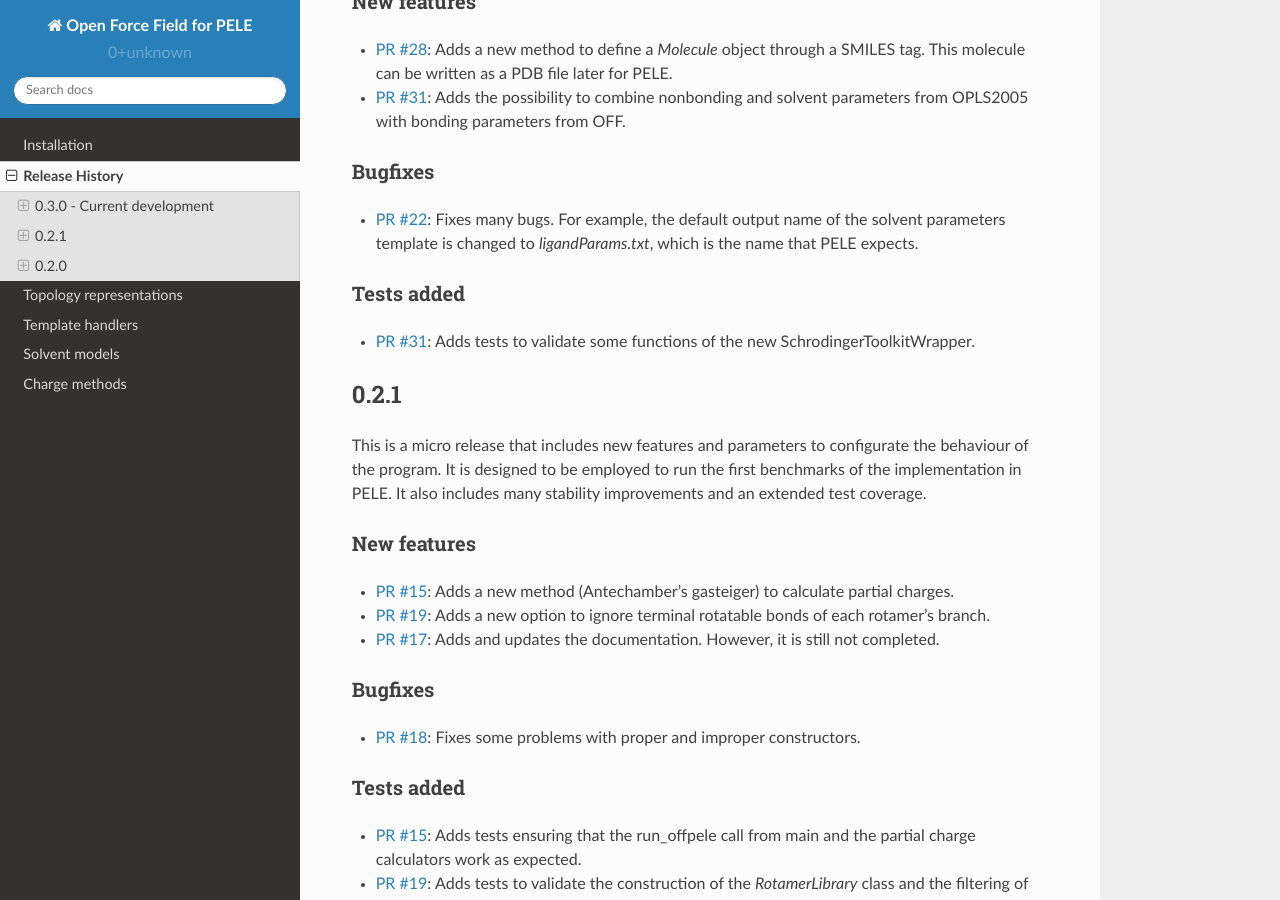
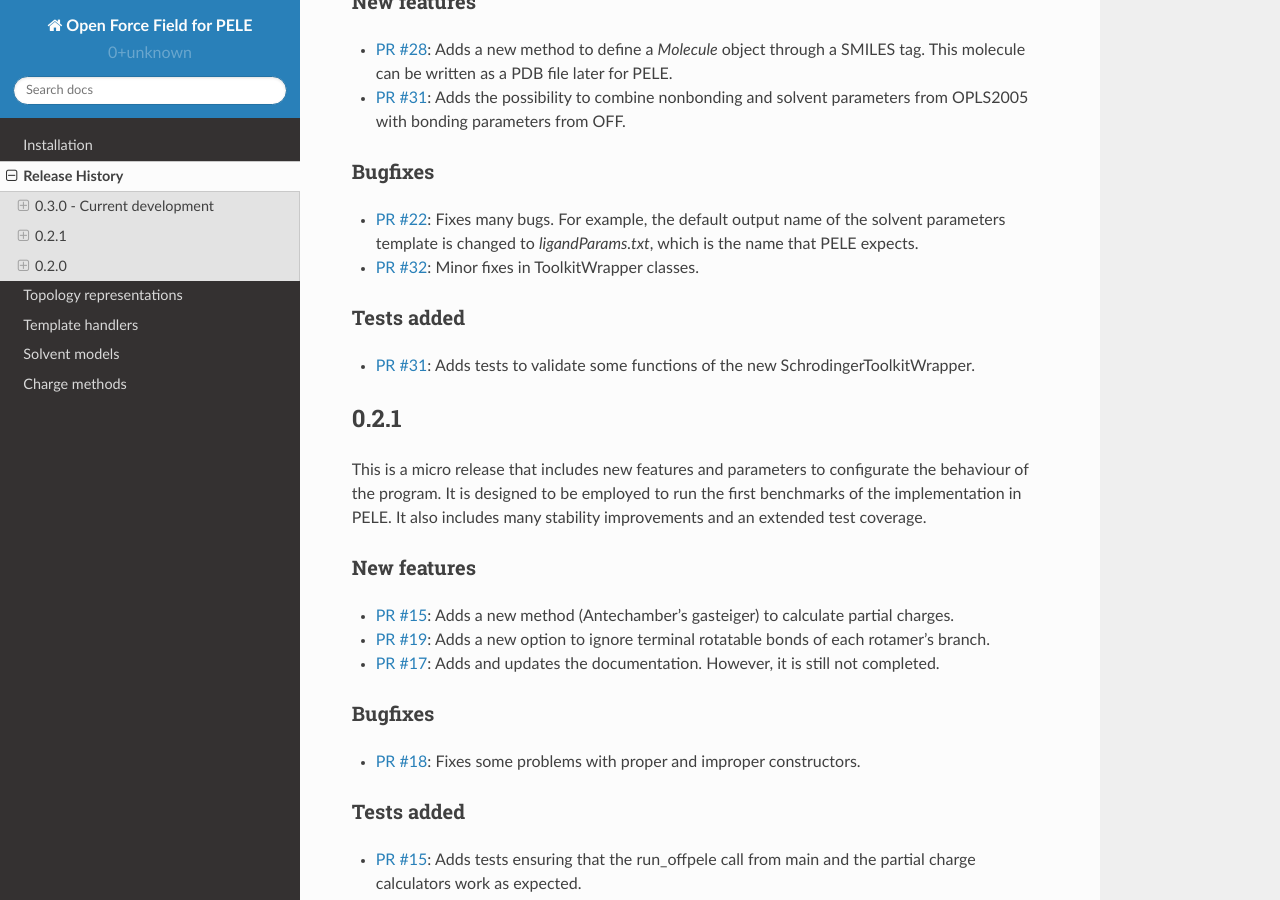
Before and after one commit to martimunicoy/peleffy, a Sphinx documentation site: the page built from docs/releasehistory.rst, in a window 1280 px wide and 900 px high, scrolled down 520 px. Built offline with Sphinx 7.4.7 and the Read the Docs theme 2.0.0, drawn with Linux system fonts in a browser that asks for light colours.

Commit message:
Update releasehistory.rst

```diff
--- a/docs/releasehistory.rst
+++ b/docs/releasehistory.rst
@@ -21,6 +21,7 @@ New features
 Bugfixes
 """"""""
 - `PR #22 <https://github.com/martimunicoy/offpele/pull/22>`_: Fixes many bugs. For example, the default output name of the solvent parameters template is changed to `ligandParams.txt`, which is the name that PELE expects.
+- `PR #32 <https://github.com/martimunicoy/offpele/pull/32>`_: Minor fixes in ToolkitWrapper classes.
 
 Tests added
 """""""""""
```
